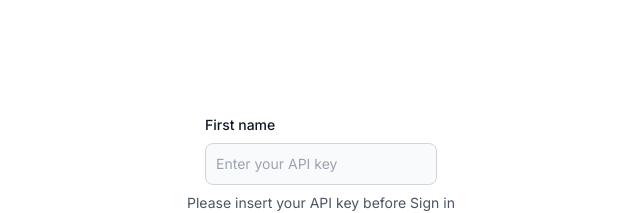
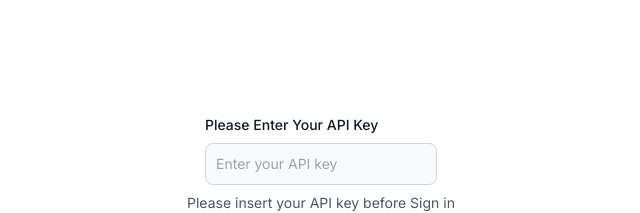
Before and after one commit to yawar-abass/gmail-classifier, a Next.js app: page / in a window 1280 px wide. Shown: the part 132-345 px from the top of the page, without its empty margins (319-959 px from the left). Built offline with nearby package versions, Linux system fonts and the light colour scheme; no server answers.

Commit message:
change api lable

```diff
--- a/src/components/auth/ApiInput.tsx
+++ b/src/components/auth/ApiInput.tsx
@@ -15,7 +15,7 @@ const ApiInput = () => {
         htmlFor="api-key"
         className="block mb-2 text-sm font-medium text-gray-900 dark:text-white"
       >
-        First name
+        Please Enter Your API Key
       </label>
       <input
         type="text"
```
